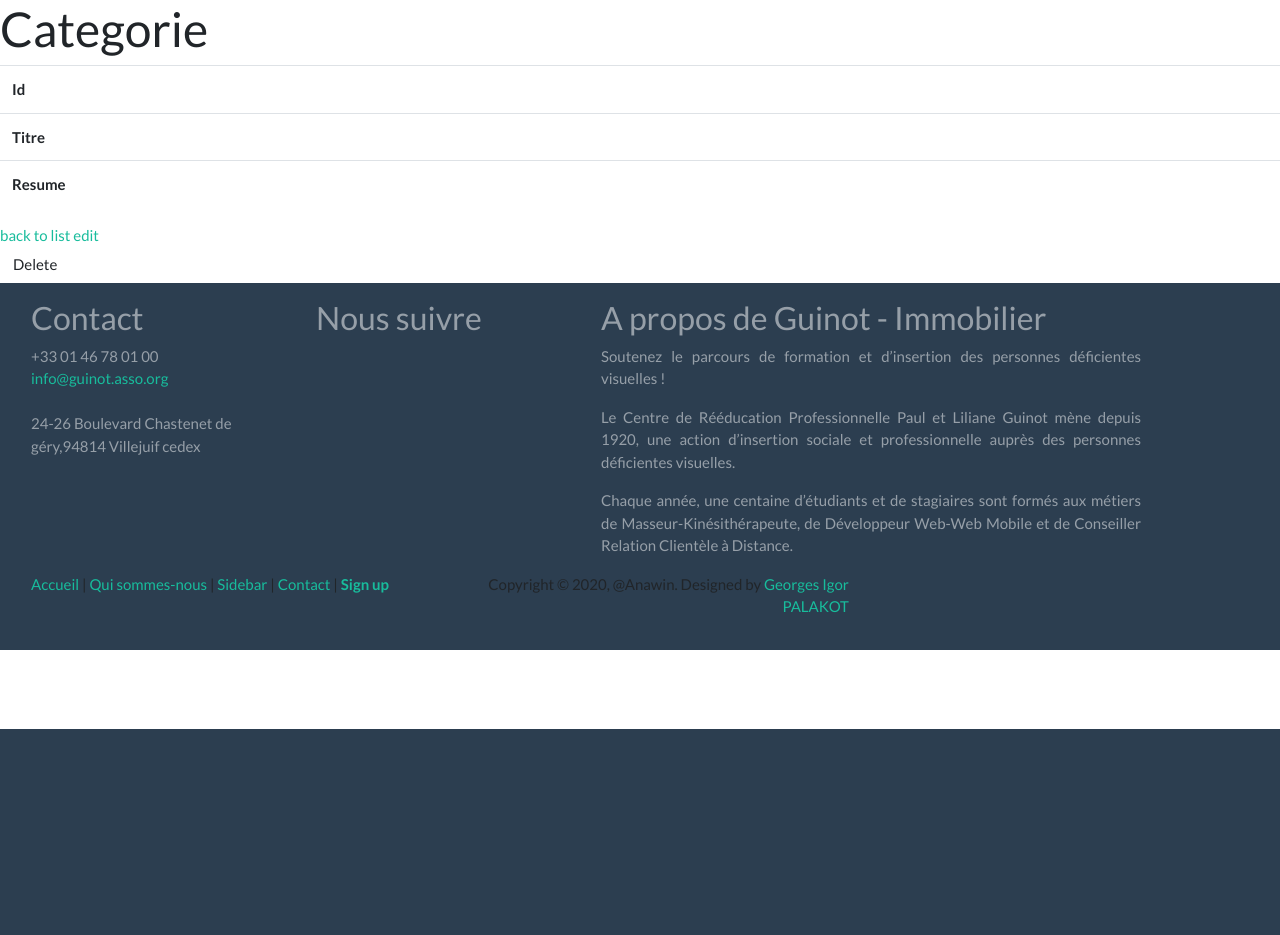
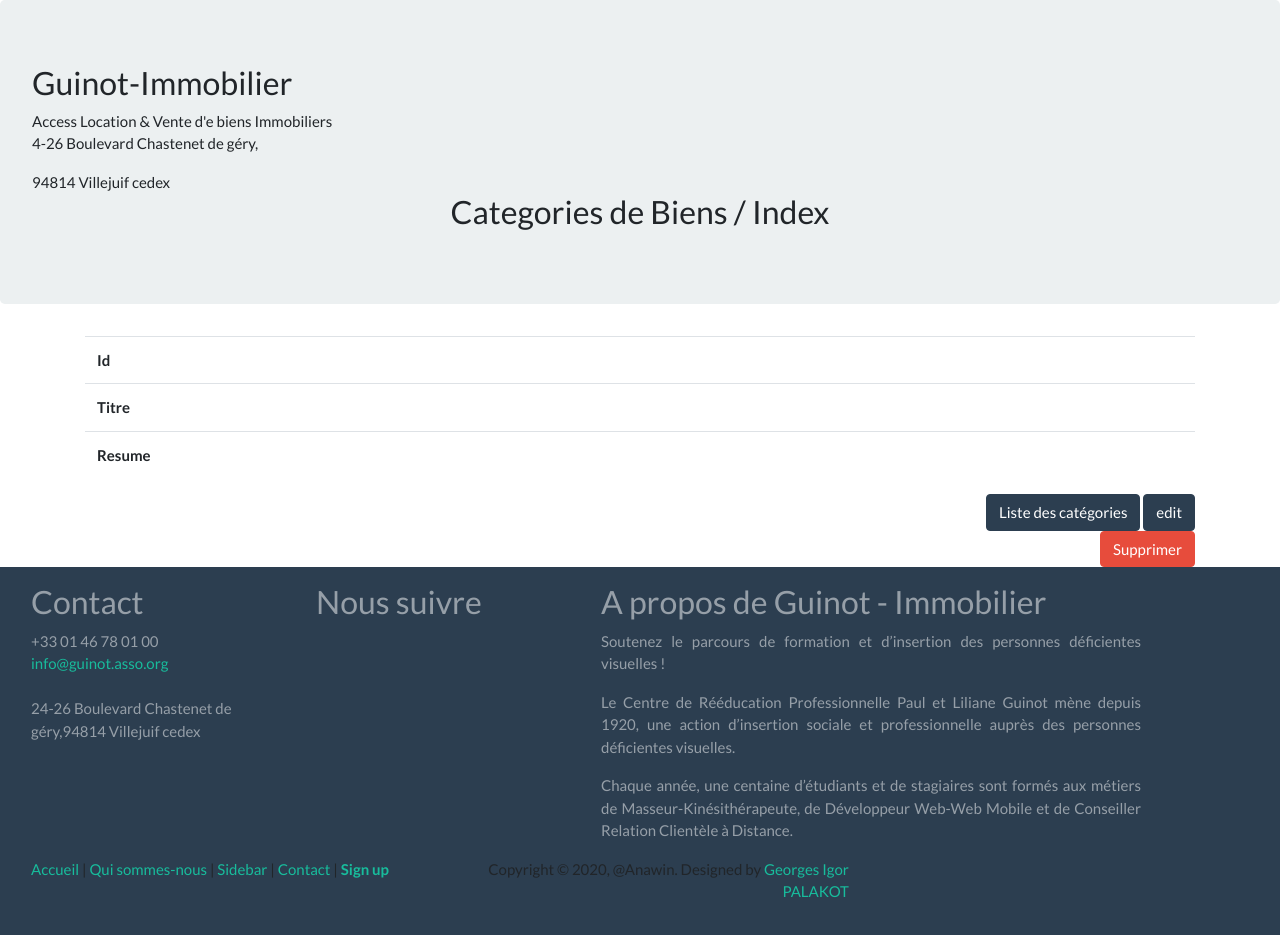
Before and after one commit to ipalakot/guinot-immo, a Symfony app: template templates/categorie/show.html.twig in a window 1280 px wide. Shown: the part 71-1006 px from the top of the page. Before the commit the page ends 800 px from the top, so only its background shows below. Run offline with Twig, Linux system fonts and the light colour scheme; the template is opened without the code that fills it, so the values that code supplies are empty; some libraries are stand-ins or nearby versions.

Commit message:
Modif Admin Categorie

```diff
--- a/templates/categorie/_delete_form.html.twig
+++ b/templates/categorie/_delete_form.html.twig
@@ -1,5 +1,5 @@
 <form method="post" action="{{ path('categorie_delete', {'id': categorie.id}) }}" onsubmit="return confirm('Are you sure you want to delete this item?');">
     <input type="hidden" name="_method" value="DELETE">
     <input type="hidden" name="_token" value="{{ csrf_token('delete' ~ categorie.id) }}">
-    <button class="btn">Delete</button>
+    <button class="btn btn-danger">Supprimer</button>
 </form>
--- a/templates/categorie/_form.html.twig
+++ b/templates/categorie/_form.html.twig
@@ -1,4 +1,4 @@
 {{ form_start(form) }}
     {{ form_widget(form) }}
-    <button class="btn">{{ button_label|default('Save') }}</button>
+    <button class="btn btn-outline-primary">{{ button_label|default('Enregistrer') }}</button>
 {{ form_end(form) }}
--- a/templates/categorie/show.html.twig
+++ b/templates/categorie/show.html.twig
@@ -3,8 +3,9 @@
 {% block title %}Categorie{% endblock %}
 
 {% block body %}
-    <h1>Categorie</h1>
+  {{ include('_header_footers/header_categorie.html.twig') }}
 
+<div class="container">
     <table class="table">
         <tbody>
             <tr>
@@ -21,10 +22,14 @@
             </tr>
         </tbody>
     </table>
-
-    <a href="{{ path('categorie_index') }}">back to list</a>
-
-    <a href="{{ path('categorie_edit', {'id': categorie.id}) }}">edit</a>
-
-    {{ include('categorie/_delete_form.html.twig') }}
+    <div align="right">
+        <tr>
+            <td>
+                <a href="{{ path('categorie_index') }}"><buton class="btn btn-primary"> Liste des catégories</buton></a>
+                <a href="{{ path('categorie_edit', {'id': categorie.id}) }}"><buton class="btn btn-primary">edit </buton></a>
+                <a href="#">{{ include('categorie/_delete_form.html.twig') }}</a>
+            </td>
+        </tr>
+    </div>
+</div>
 {% endblock %}
--- a/templates/location/admin.html.twig
+++ b/templates/location/admin.html.twig
@@ -38,6 +38,7 @@
                   <br>
         {% endfor %}
         <a href="{{ path('location.nouveau.admin') }}"><button type="button" class="btn-outline-light">Enregistrer un nouveau Bien </a>
+        </br>
         </tbody>
     </table>
         </br>
```
Also changed, not shown: templates/categorie/edit.html.twig (+15 -4 lines), templates/categorie/index.html.twig (+8 -3 lines), templates/categorie/new.html.twig (+8 -2 lines).
